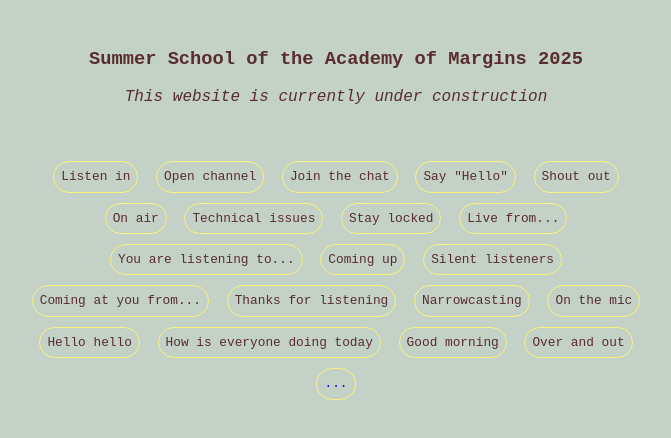
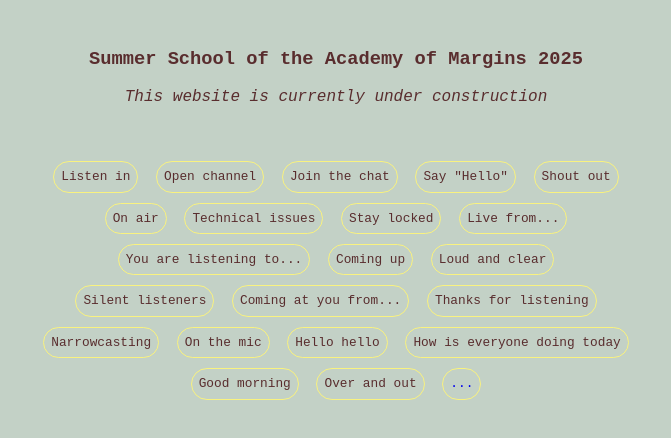
Before and after one commit to benjaminearl/radio-robida-temp, a plain HTML site: page index.html in a window 1280 px wide. Shown: the part 190-628 px from the top of the page, without its empty margins (304-975 px from the left). Drawn offline with Linux system fonts and the light colour scheme; a web font is replaced by a local one.

```diff
--- a/index.html
+++ b/index.html
@@ -37,6 +37,7 @@
             <p class="temp-button">Live from...</p>
             <p class="temp-button">You are listening to...</p>
             <p class="temp-button">Coming up</p>
+            <p class="temp-button">Loud and clear</p><br>
             <p class="temp-button">Silent listeners</p>
             <p class="temp-button">Coming at you from...</p>
             <p class="temp-button">Thanks for listening</p>
@@ -45,7 +46,8 @@
             <p class="temp-button">Hello hello</p>
             <p class="temp-button">How is everyone doing today</p>
             <p class="temp-button">Good morning</p>
-            <p class="temp-button">Over and out</p><br>
+            <p class="temp-button">Over and out</p>
+
             <p class="temp-button"><a href="https://robidacollective.com/projects/academy-of-margins/summer-school-of-the-academy-of-margins-2025">...</a></p>
         </div>
     </div>
```
